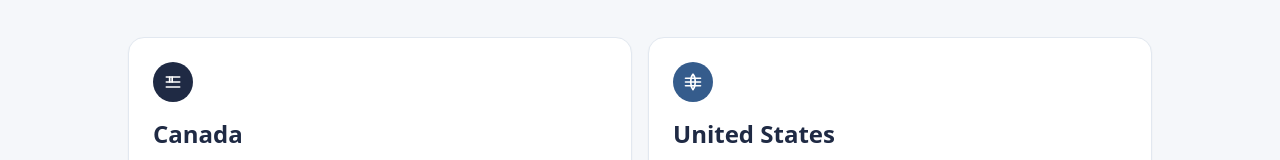
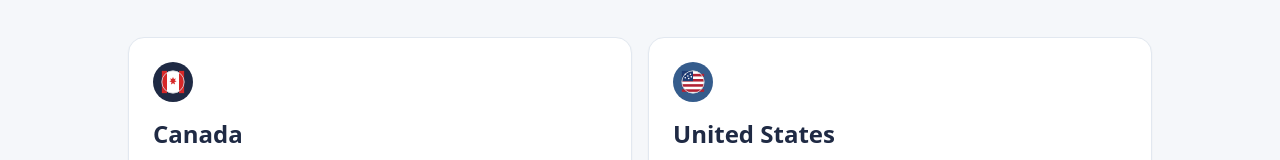
Before and after one commit to jfitz80/LifeForgeStudyPrep, a Next.js app: page / in a window 1280 px wide. Shown: the part 598-758 px from the top of the page. Built offline with nearby package versions, Linux system fonts and the light colour scheme.

Commit message:
Update Canada/US exam path cards with flag-inspired emblems

```diff
--- a/app/page.tsx
+++ b/app/page.tsx
@@ -160,12 +160,15 @@ export default function HomePage() {
             <div className="grid gap-4 md:grid-cols-2">
               <article className="group rounded-2xl border border-slate-200 bg-white p-6 shadow-sm transition duration-300 hover:-translate-y-1 hover:shadow-md">
                 <div className="mb-4 inline-flex h-10 w-10 items-center justify-center rounded-full bg-[#1F2A44]">
-                  <svg viewBox="0 0 24 24" className="h-5 w-5 text-white" fill="none" stroke="currentColor" strokeWidth="2" strokeLinecap="round" strokeLinejoin="round">
-                    <path d="M4 6h16" />
-                    <path d="M4 12h16" />
-                    <path d="M4 18h16" />
-                    <path d="M8 6v6" />
-                    <path d="M11 6v6" />
+                  <svg viewBox="0 0 28 28" className="h-6 w-6" fill="none" xmlns="http://www.w3.org/2000/svg" aria-hidden="true">
+                    <circle cx="14" cy="14" r="13" fill="white" />
+                    <path d="M1 1h6v26H1z" fill="#D62828" />
+                    <path d="M21 1h6v26h-6z" fill="#D62828" />
+                    <path
+                      d="M14 8.2 15.1 10.4 17.6 9.9 16 12 18.2 13.3 15.7 14.1 16.4 16.8 14 15.4 11.6 16.8 12.3 14.1 9.8 13.3 12 12 10.4 9.9 12.9 10.4 14 8.2Z"
+                      fill="#D62828"
+                    />
+                    <circle cx="14" cy="14" r="13" stroke="#D1D5DB" />
                   </svg>
                 </div>
                 <h2 className="text-2xl font-bold text-[#1F2A44]">Canada</h2>
@@ -180,12 +183,20 @@ export default function HomePage() {
 
               <article className="group rounded-2xl border border-slate-200 bg-white p-6 shadow-sm transition duration-300 hover:-translate-y-1 hover:shadow-md">
                 <div className="mb-4 inline-flex h-10 w-10 items-center justify-center rounded-full bg-[#355C8C]">
-                  <svg viewBox="0 0 24 24" className="h-5 w-5 text-white" fill="none" stroke="currentColor" strokeWidth="2" strokeLinecap="round" strokeLinejoin="round">
-                    <path d="M3 12h18" />
-                    <path d="M12 3c3.5 2.8 3.5 14.2 0 18" />
-                    <path d="M12 3c-3.5 2.8-3.5 14.2 0 18" />
-                    <path d="M3 7.5h18" />
-                    <path d="M3 16.5h18" />
+                  <svg viewBox="0 0 28 28" className="h-6 w-6" fill="none" xmlns="http://www.w3.org/2000/svg" aria-hidden="true">
+                    <circle cx="14" cy="14" r="13" fill="white" />
+                    <path d="M1 4.5h26v3H1z" fill="#B22234" />
+                    <path d="M1 10.5h26v3H1z" fill="#B22234" />
+                    <path d="M1 16.5h26v3H1z" fill="#B22234" />
+                    <path d="M1 22.5h26v3H1z" fill="#B22234" />
+                    <path d="M1 1h13v12H1z" fill="#1F3B73" />
+                    <circle cx="5" cy="5" r="0.9" fill="white" />
+                    <circle cx="8" cy="7" r="0.9" fill="white" />
+                    <circle cx="11" cy="5" r="0.9" fill="white" />
+                    <circle cx="5" cy="9" r="0.9" fill="white" />
+                    <circle cx="9" cy="10" r="0.9" fill="white" />
+                    <circle cx="12" cy="8" r="0.9" fill="white" />
+                    <circle cx="14" cy="14" r="13" stroke="#D1D5DB" />
                   </svg>
                 </div>
                 <h2 className="text-2xl font-bold text-[#1F2A44]">United States</h2>
```
